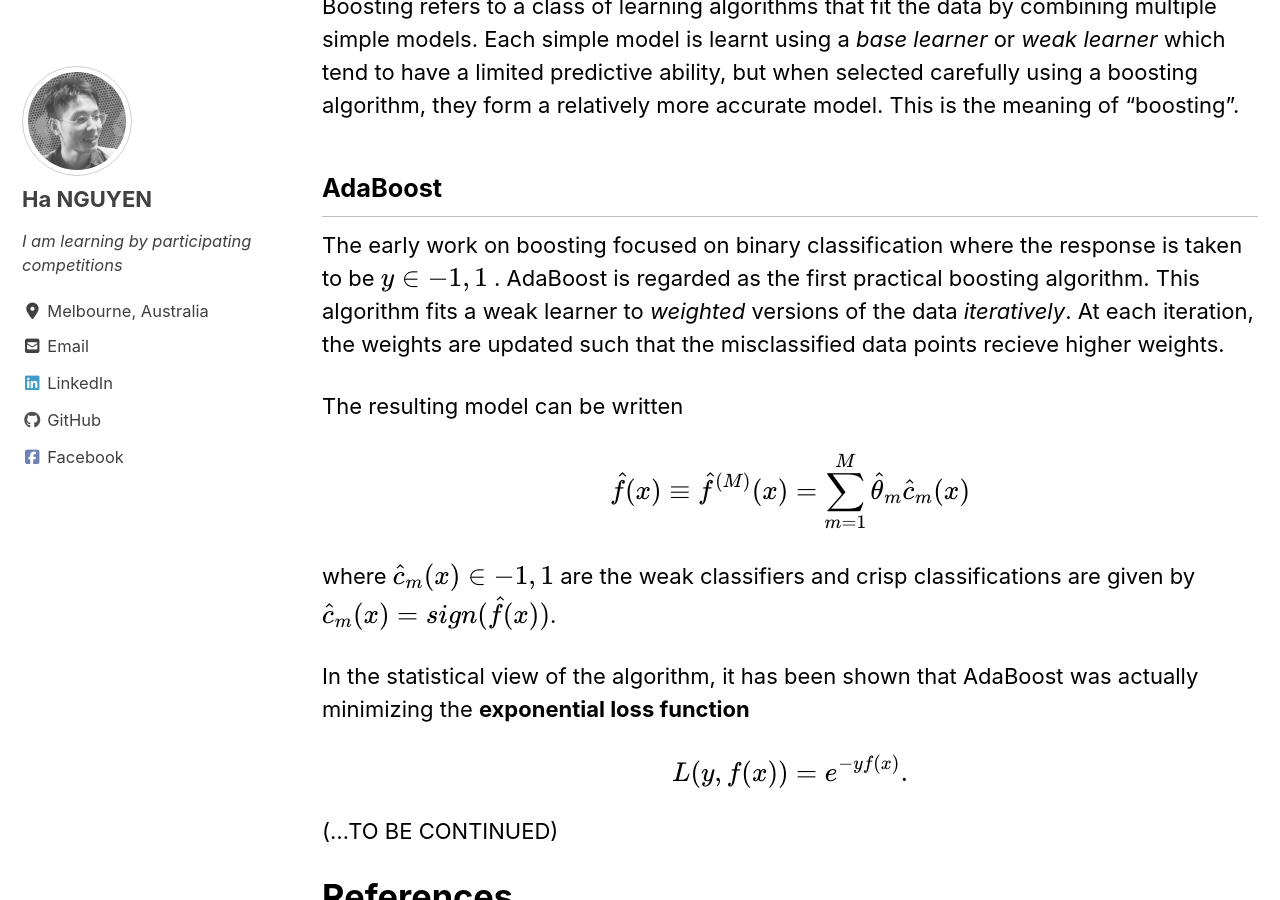
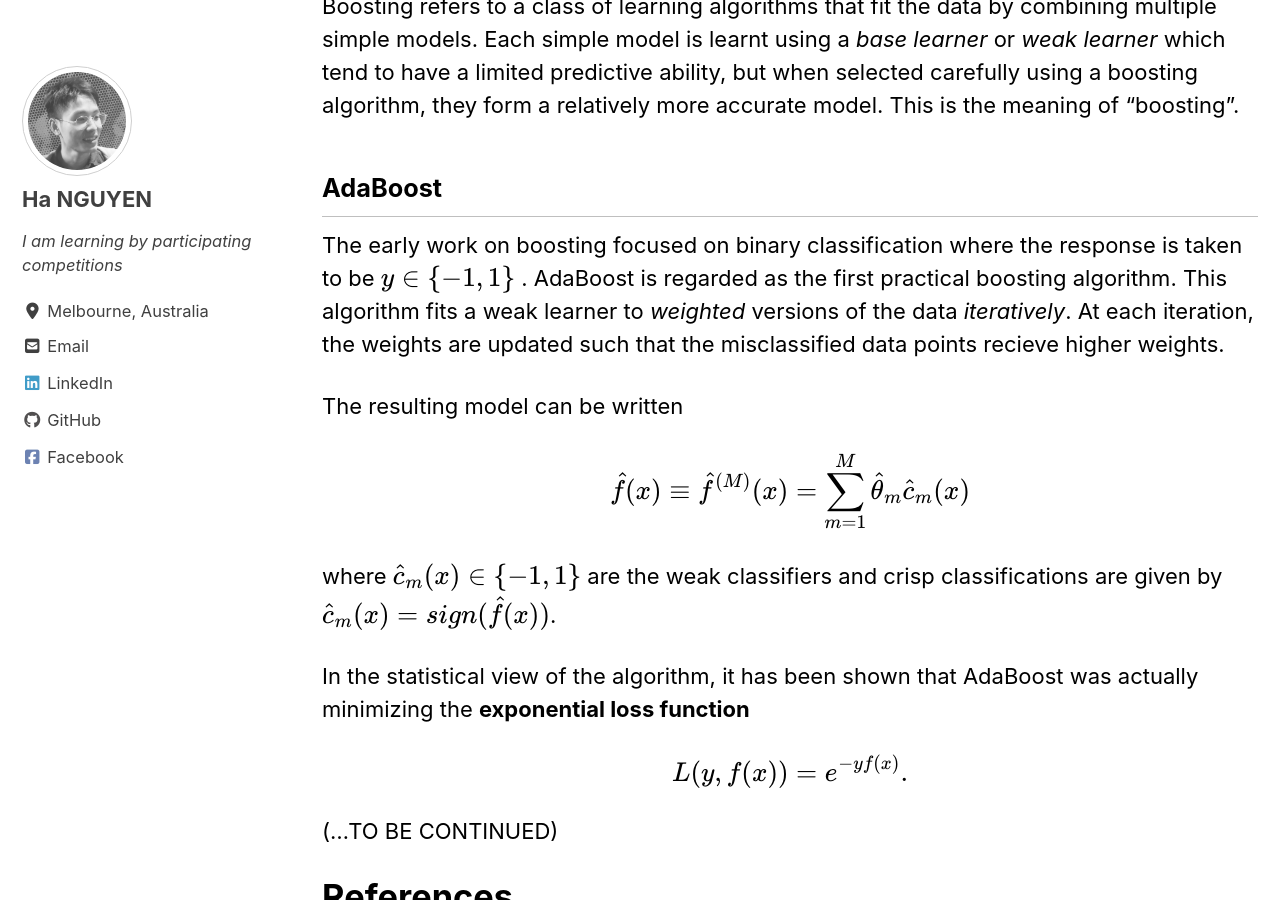
Before and after one commit to datasciblog/datasciblog.github.io, a Jekyll site: the page built from _posts/2020-02-26-tree-boosting-03.md, in a window 1280 px wide and 900 px high, scrolled down 5262 px. Built offline with Jekyll 4.4.1, drawn with Linux system fonts in a browser that asks for light colours; cached includes are drawn as plain includes; nearby versions of some CDN libraries; formulas are drawn with MathJax 3; some of the changed text lies outside the part shown.

```diff
--- a/_posts/2020-02-26-tree-boosting-03.md
+++ b/_posts/2020-02-26-tree-boosting-03.md
@@ -54,7 +54,7 @@ Maximum likelihood estimation with a Gaussian error assumption is however equiva
 
 $$L(y, f(x)) = (y − f(x))^2.$$
 
-For **binary classification**, the Bernoulli distribution is useful. Letting $ \mathcal{Y} = {\{} 0, 1 {\}} $, we can assume
+For **binary classification**, the Bernoulli distribution is useful. Letting $ \mathcal{Y} = \\{ 0, 1 \\} $, we can assume
 
 $$[Y |X] \sim Bernoulli(p(X)).$$
 
@@ -127,13 +127,13 @@ using a boosting algorithm, they form a relatively more accurate model. This is
 
 ## AdaBoost
 
-The early work on boosting focused on binary classification where the response is taken to be $y\in\{−1, 1\}$ . AdaBoost is regarded as the first practical boosting algorithm. This algorithm fits a weak learner to *weighted* versions of the data *iteratively*. At each iteration, the weights are updated such that the misclassified data points recieve higher weights.
+The early work on boosting focused on binary classification where the response is taken to be $y \in \\{−1, 1 \\} $ . AdaBoost is regarded as the first practical boosting algorithm. This algorithm fits a weak learner to *weighted* versions of the data *iteratively*. At each iteration, the weights are updated such that the misclassified data points recieve higher weights.
 
 The resulting model can be written
 
 $$\hat{f}(x) \equiv \hat{f}^{(M)}(x) = \sum\limits_{m=1}^M \hat{\theta}_m \hat{c}_m(x)$$
 
-where $\hat{c}_m(x) \in \{ −1, 1 \} $ are the weak classifiers and crisp classifications are given by $\hat{c}_m(x) = sign(\hat{f}(x))$.
+where $\hat{c}_m(x) \in \\{ −1, 1 \\} $ are the weak classifiers and crisp classifications are given by $\hat{c}_m(x) = sign(\hat{f}(x))$.
 
 In the statistical view of the algorithm, it has been shown
 that AdaBoost was actually minimizing the **exponential loss function**
```
